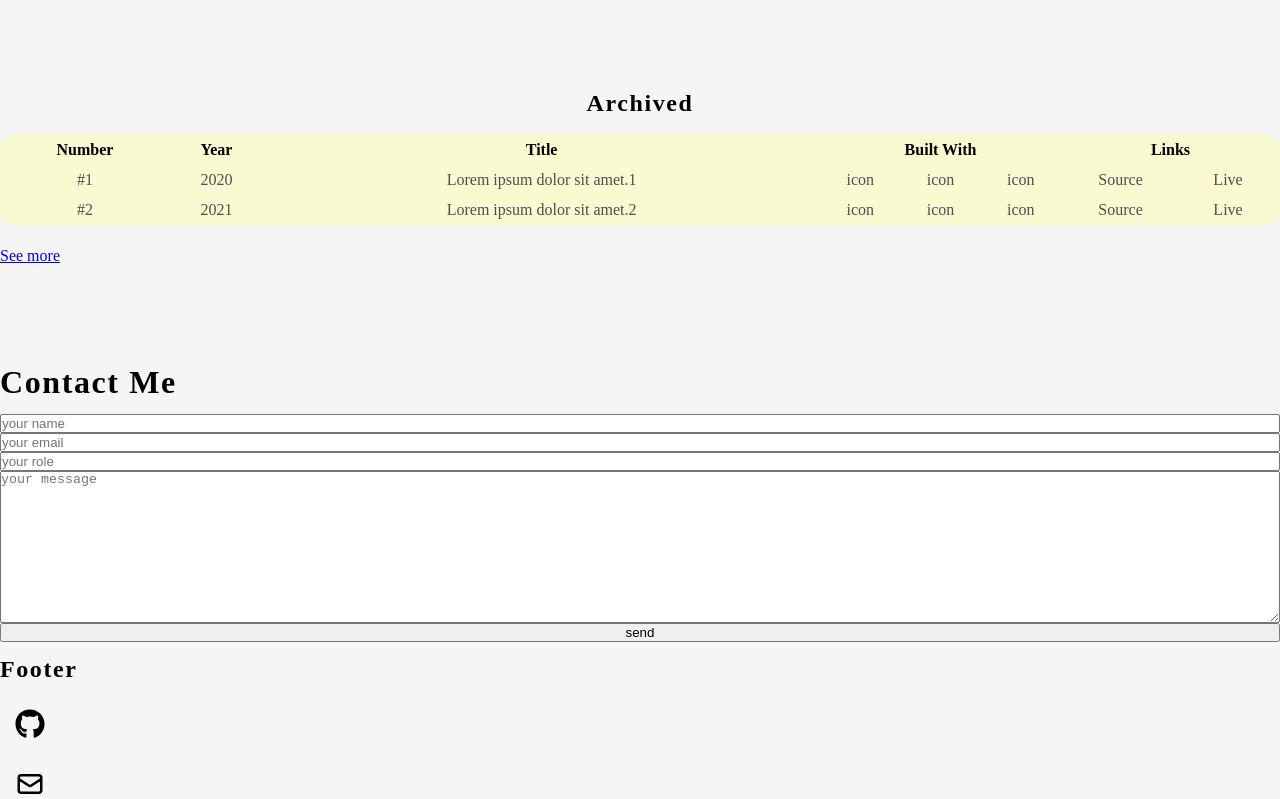
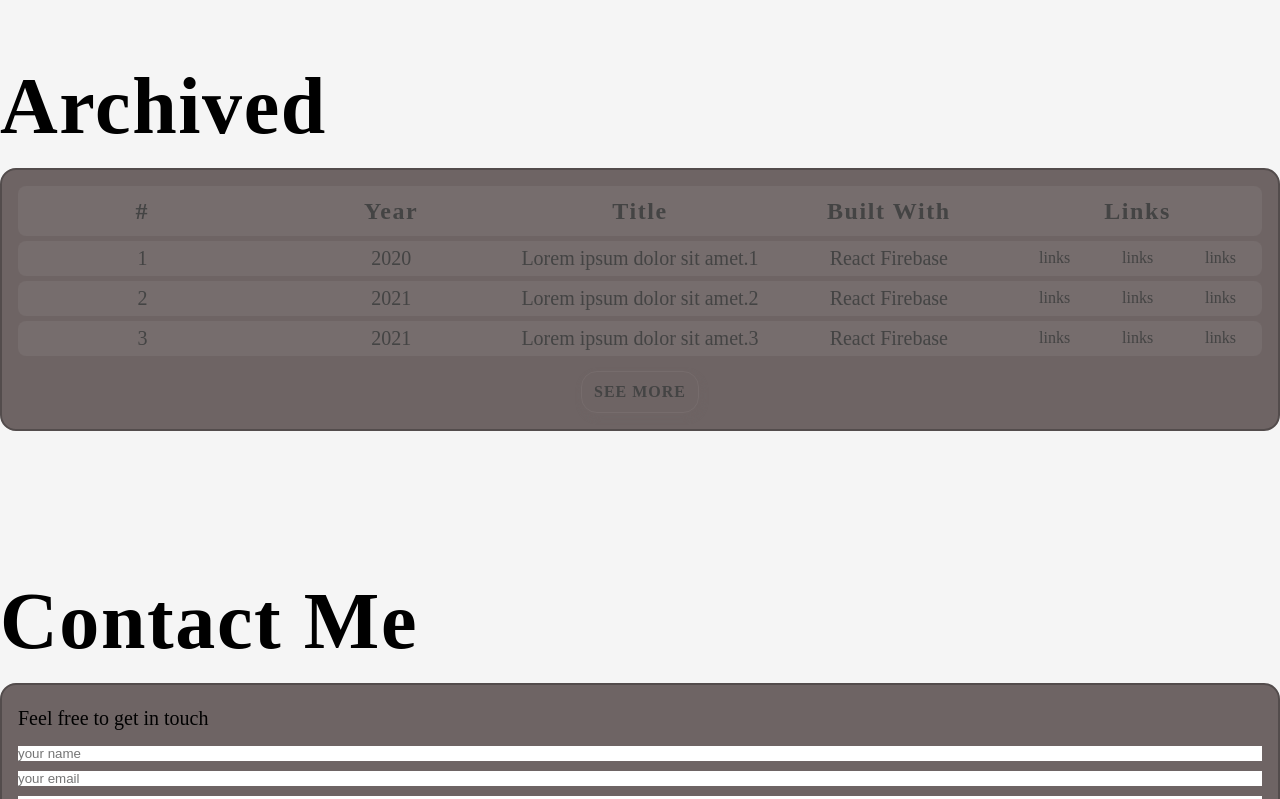
Before and after one commit to FyerBall/portfolio-v3, a React (Create React App) app: page / in a window 1280 px wide. Shown: the part 1520-2319 px from the top of the page. Built offline with nearby package versions, Linux system fonts and the light colour scheme; the HTML template or start-up script is replaced by a standard one; a web font is replaced by a local one.

Commit message:
Deleted the old table and created another one using grid. Colors, layout are done

```diff
--- a/package.json
+++ b/package.json
@@ -3,6 +3,7 @@
   "version": "0.1.0",
   "private": true,
   "dependencies": {
+    "@material-ui/core": "^4.11.3",
     "@testing-library/jest-dom": "^5.11.9",
     "@testing-library/react": "^11.2.5",
     "@testing-library/user-event": "^12.8.1",
--- a/src/components/Archived.js
+++ b/src/components/Archived.js
@@ -1,89 +1,13 @@
 import React from 'react'
-import { Link } from 'react-router-dom'
 import styled from 'styled-components'
+import Table from './Table'
 
 function Archived() {
-  let tempProjects = [
-    {
-      id: 1,
-      year: 2020,
-      title: 'Lorem ipsum dolor sit amet.1',
-      built: {
-        react: 'React',
-        firebase: 'firebase',
-        styled: 'styled',
-      },
-      links: {
-        source: 'google.com',
-        live: 'google.com',
-      },
-    },
-    {
-      id: 2,
-      year: 2021,
-      title: 'Lorem ipsum dolor sit amet.2',
-      built: {
-        icon: 'icon',
-        icon2: 'icon',
-        icon3: 'icon',
-      },
-      links: {
-        source: 'google.com',
-        live: 'google.com',
-      },
-    },
-    {
-      id: 3,
-      year: 2021,
-      title: 'Lorem ipsum dolor sit amet.3',
-      built: {
-        icon: 'icon',
-        icon2: 'icon',
-        icon3: 'icon',
-      },
-      links: {
-        source: 'google.com',
-        live: 'google.com',
-      },
-    },
-  ]
   return (
     <Wrapper className='section'>
-      <h1 className='title'>Archived</h1>
-      <table>
-        <thead className='header'>
-          <tr>
-            <th>Number</th>
-            <th>Year</th>
-            <th>Title</th>
-            <th>Built With</th>
-            <th>Links</th>
-          </tr>
-        </thead>
-        {tempProjects.splice(0, 2).map(({ id, year, title, built, links }) => (
-          <tbody className='content' key={id}>
-            <tr>
-              <td className='number'>#{id}</td>
-              <td className='year'>{year}</td>
-              <td className='title'>{title}</td>
-              <td className='built'>
-                <ul className=''>
-                  <li className='lib'>icon</li>
-                  <li className='lib'>icon</li>
-                  <li className='lib'>icon</li>
-                </ul>
-              </td>
-              <td className='links'>
-                <ul className=''>
-                  <li className='link'>Source</li>
-                  <li className='link'>Live</li>
-                </ul>
-              </td>
-            </tr>
-          </tbody>
-        ))}
-      </table>
-      <Link to='/archived'>See more</Link>
+      <h1 className='title-primary'>Archived</h1>
+
+      <Table />
     </Wrapper>
   )
 }
--- a/src/components/Contact.js
+++ b/src/components/Contact.js
@@ -1,11 +1,13 @@
-import React from 'react';
-import styled from 'styled-components';
+import React from 'react'
+import styled from 'styled-components'
 
 function Contact() {
   return (
-    <Wrapper>
-      <h1>Contact me</h1>
+    <Wrapper className='section'>
+      <h1 className='title-primary'>Contact me</h1>
+
       <form>
+        <p className='message'>Feel free to get in touch</p>
         <input type='text' placeholder='your name' required />
         <input type='email' placeholder='your email' required />
         <input type='text' placeholder='your role' />
@@ -14,14 +16,32 @@ function Contact() {
         <button type='submit'>send</button>
       </form>
     </Wrapper>
-  );
+  )
 }
 
 const Wrapper = styled.div`
   form {
     display: flex;
     flex-direction: column;
+    justify-content: center;
+
+    background-color: var(--primary-color-2);
+
+    padding: 1rem;
+    border-radius: var(--radius);
+    border: 2px solid var(--primary-color);
+    input,
+    textarea {
+      outline: none;
+      margin-bottom: 10px;
+
+      border: none;
+    }
+
+    .message {
+      margin-bottom: 10px;
+    }
   }
-`;
+`
 
-export default Contact;
+export default Contact
--- a/src/components/Footer.js
+++ b/src/components/Footer.js
@@ -1,17 +1,20 @@
 import React from 'react'
 import Icon from './Icon'
 import { FaGithub } from 'react-icons/fa'
-import { HiOutlineMail } from 'react-icons/hi'
+import styled from 'styled-components'
 function Footer() {
   return (
-    <div className='secondary'>
+    <Wrapper className=''>
       {/* TODO: dynamic links  */}
-      <h2>Footer</h2>
-      <Icon Icon={FaGithub} link='google.com' />
 
-      <Icon Icon={HiOutlineMail} />
-    </div>
+      <Icon Icon={FaGithub} />
+    </Wrapper>
   )
 }
 
+const Wrapper = styled.footer`
+  display: grid;
+  justify-content: center;
+`
+
 export default Footer
--- a/src/components/Hero.js
+++ b/src/components/Hero.js
@@ -7,7 +7,9 @@ function Hero() {
     <Wrapper>
       <div className='main'>
         <h1 className='title-big'>Meshari</h1>
+
         <p className='label'>Let's make a difference, for the better.</p>
+
         {/* TODO: Link to work section */}
         <Link to='/' className='btn btn-primary bouncy'>
           My work
@@ -29,10 +31,12 @@ const Wrapper = styled.main`
   .main {
     line-height: var(--line-height);
     text-align: center;
+
     .label {
       text-align: center;
       color: var(--primary-color);
-      background-color: var(--secondary-color);
+      background-color: var(--primary-color-light);
+      font-size: 25px;
       width: fit-content;
       margin: 0 auto;
       padding: 0 5px;
--- a/src/components/Icon.js
+++ b/src/components/Icon.js
@@ -12,7 +12,7 @@ import React from 'react'
 import { Link } from 'react-router-dom'
 import styled from 'styled-components'
 
-import FigmaLogo from '../assets/FigmaLogo.svg'
+// import FigmaLogo from '../assets/FigmaLogo.svg'
 
 function Icon({ Icon, color, size, link, click, image, name }) {
   // ? You don't need react-router for external links <a href="..." would be fine to use
@@ -21,36 +21,33 @@ function Icon({ Icon, color, size, link, click, image, name }) {
     window.location.assign(`http://${link}`)
   }
 
-  const icons = () => {
-    if (link) {
-      return (
-        <Link to={`${link}`} target='_blank' onClick={handleClick}>
-          <Icon style={{ color: color, fontSize: size }} />
-        </Link>
-      )
-    } else {
-      return <Icon style={{ color: color, fontSize: size }} />
-    }
-  }
+  // const icons = () => {
+  //   if (link) {
+  //     return (
+  //       <Link to={`${link}`} target='_blank' onClick={handleClick}>
+  //         <Icon style={{ color: color, fontSize: size }} />
+  //       </Link>
+  //     )
+  //   } else {
+  //     return <Icon style={{ color: color, fontSize: size }} />
+  //   }
+  // }
 
-  const images = () => {
-    if (image && link) {
-      return (
-        <Link to={`${link}`} target='_blank' onClick={handleClick}>
-          <img src={image} alt={name} />
-        </Link>
-      )
-    } else {
-      return <img src={image} alt={name} />
-    }
-  }
+  // const images = () => {
+  //   if (image && link) {
+  //     return (
+  //       <Link to={`${link}`} target='_blank' onClick={handleClick}>
+  //         <img src={image} alt={name} />
+  //       </Link>
+  //     )
+  //   } else {
+  //     return <img src={image} alt={name} />
+  //   }
+  // }
 
   return (
     <Wrapper>
-      {Icon && icons()}
-      {image && images()}
-
-      {/* {link ? (
+      {link ? (
         <Link to={`${link}`} target='_blank' onClick={handleClick}>
           <Icon style={{ color: color, fontSize: size }} />
         </Link>
@@ -64,7 +61,7 @@ function Icon({ Icon, color, size, link, click, image, name }) {
         <Icon style={{ color: color, fontSize: size }} onClick={click} />
       ) : (
         <img src={image} alt={name} style={{ width: '4rem' }} />
-      )} */}
+      )}
 
       {/*       {link ? (
         <Link to={`${link}`} target='_blank' onClick={handleClick}>
--- /dev/null
+++ b/src/components/Table.js
@@ -0,0 +1,145 @@
+// TODO:
+// -[] Year and num can be smaller
+// -[] Title takes full width and truncated
+// ? Responsiveness
+// -[] Num and year shouldn't be visible in smaller screens
+//
+
+import React from 'react'
+import { Link } from 'react-router-dom'
+import styled from 'styled-components'
+
+function Table() {
+  let tempProjects = [
+    {
+      id: 1,
+      year: 2020,
+      title: 'Lorem ipsum dolor sit amet.1',
+      built: {
+        react: 'React',
+        firebase: 'firebase',
+        styled: 'styled',
+      },
+      links: {
+        source: 'google.com',
+        live: 'google.com',
+      },
+    },
+    {
+      id: 2,
+      year: 2021,
+      title: 'Lorem ipsum dolor sit amet.2',
+      built: {
+        icon: 'icon',
+        icon2: 'icon',
+        icon3: 'icon',
+      },
+      links: {
+        source: 'google.com',
+        live: 'google.com',
+      },
+    },
+    {
+      id: 3,
+      year: 2021,
+      title: 'Lorem ipsum dolor sit amet.3',
+      built: {
+        icon: 'icon',
+        icon2: 'icon',
+        icon3: 'icon',
+      },
+      links: {
+        source: 'google.com',
+        live: 'google.com',
+      },
+    },
+  ]
+  return (
+    <Grid>
+      <div className='header'>
+        <h2 className='title number'>#</h2>
+        <h2 className='title year'>year</h2>
+        <h2 className='title title'>Title</h2>
+        <h2 className='title built'>Built with</h2>
+        <h2 className='title links'>links</h2>
+      </div>
+
+      {tempProjects.map(({ id, year, title, built, links }) => {
+        return (
+          <div className='row'>
+            <p className='number'>{id}</p>
+            <p className='year'>{year}</p>
+            <p className='title'>{title}</p>
+
+            <p className='built'>React Firebase</p>
+            <ul className='links-list'>
+              <li>links</li>
+              <li>links</li>
+              <li>links</li>
+            </ul>
+          </div>
+        )
+      })}
+
+      <div className='footer'>
+        <Link to='/archived' className='more btn btn-primary'>
+          see more
+        </Link>
+      </div>
+    </Grid>
+  )
+}
+
+const Grid = styled.div`
+  background-color: var(--primary-color-2);
+  position: relative;
+  padding: 1rem;
+  border-radius: var(--radius);
+  border: 2px solid var(--primary-color);
+  .header,
+  .row {
+    display: grid;
+    grid-template-columns: repeat(auto-fit, minmax(50px, 1fr));
+    margin-bottom: 5px;
+    background-color: var(--primary-color-light);
+    color: #444;
+    /* color: var(--secondary-color-light); */
+    align-items: center;
+    text-align: center;
+    border-radius: var(--radius-small);
+  }
+
+  .header {
+    background-color: var(--primary-color-light);
+
+    .title {
+      width: 100%;
+      height: 100%;
+      align-items: center;
+      margin: auto;
+      padding: 10px 7px;
+    }
+  }
+
+  .row {
+    .title {
+      /* background-color: red; */
+      /* white-space: nowrap; */
+    }
+  }
+
+  .links-list {
+    display: flex;
+    justify-content: space-around;
+    align-items: center;
+  }
+
+  .footer {
+    text-align: center;
+    .more {
+      margin-top: 10px;
+    }
+  }
+`
+
+export default Table
--- a/src/index.css
+++ b/src/index.css
@@ -50,7 +50,7 @@ p {
   max-width: var(--max-width);
 }
 .section {
-  padding: 5rem 0;
+  padding: 5rem 0 3rem;
 }
 
 h1,
@@ -78,7 +78,7 @@ h5 {
 
 .btn {
   text-transform: uppercase;
-  color: var(--secondary-color);
+  color: #444;
   padding: 0.375rem 0.75rem;
   letter-spacing: var(--spacing);
   display: inline-block;
@@ -89,6 +89,7 @@ h5 {
   box-shadow: 0 1px 3px rgba(0, 0, 0, 0.2);
   border-radius: var(--radius);
   border-color: transparent;
+  outline: none;
 }
 
 .btn-primary {
--- a/src/pages/SingleProject.js
+++ b/src/pages/SingleProject.js
@@ -6,7 +6,7 @@ import Images from '../components/Images'
 import { FaReact } from 'react-icons/fa'
 import Todos from '../components/Todos'
 import { FaGithub } from 'react-icons/fa'
-import FigmaLogo from '../assets/FigmaLogo.svg'
+// import FigmaLogo from '../assets/FigmaLogo.svg'
 
 function SingleProject() {
   return (
@@ -71,12 +71,8 @@ function SingleProject() {
         <div className='links'>
           <h2 className='title'>Links</h2>
           {/* TODO: DRY - Footer has one */}
+          {/* TODO: Hover issue */}
           <Icon Icon={FaGithub} color='lightcoral' link='google.com' />
-          <Icon Icon={FaGithub} color='lightcoral' />
-          <Icon image={FigmaLogo} />
-
-          {/* <Link to='/live'>Live</Link>
-          <Link to='/live'>source</Link> */}
         </div>
       </section>
     </Wrapper>
```
Also changed, not shown: 1 other file (tests, documents, lock files or other folders).
